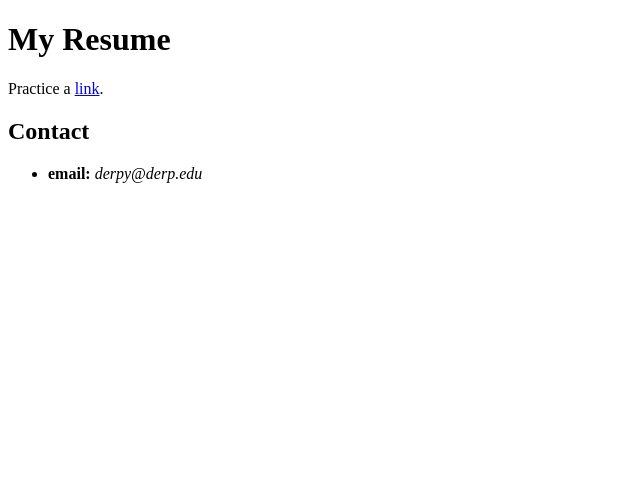
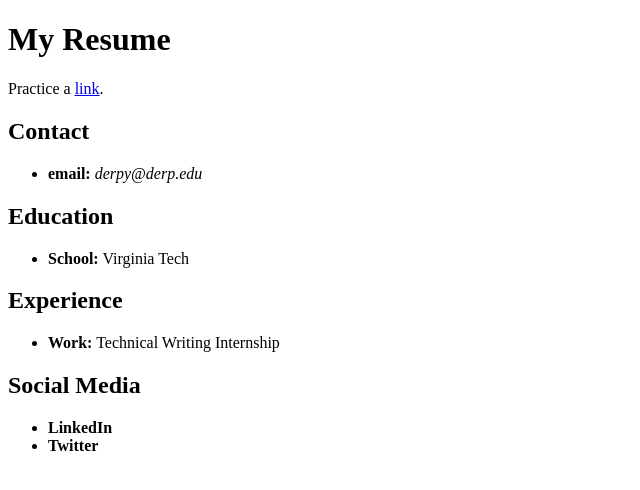
Before and after one commit to engl-4814/html-practice, a plain HTML site: page vance/index.html in a window 1280 px wide. Shown: the whole page, without its empty margins (0-640 px from the left). Drawn offline with Linux system fonts and the light colour scheme.

Commit message:
Update index.html
added section and footer elements

```diff
--- a/vance/index.html
+++ b/vance/index.html
@@ -21,15 +21,33 @@
                     </ul>
                 </section>
                 <section id="education">
-
+                    <h2>Education</h2>
+                    <ul>
+                        <li>
+                            <strong>School:</strong> Virginia Tech
+                        </li>
+                    </ul>
                 </section>
                 <section id="expereince">
-
+                    <h2>Experience</h2>
+                    <ul>
+                        <li>
+                            <strong>Work:</strong> Technical Writing Internship
+                        </li>
+                    </ul>
                 </section>
             </article>
         </main>
         <footer id="social-media">
-
+            <h2>Social Media</h2>
+                    <ul>
+                        <li>
+                            <strong>LinkedIn</strong>
+                        </li>
+                        <li>
+                            <strong>Twitter</strong>
+                        </li>
+                    </ul>
         </footer>
     </body>
 </html>
```
